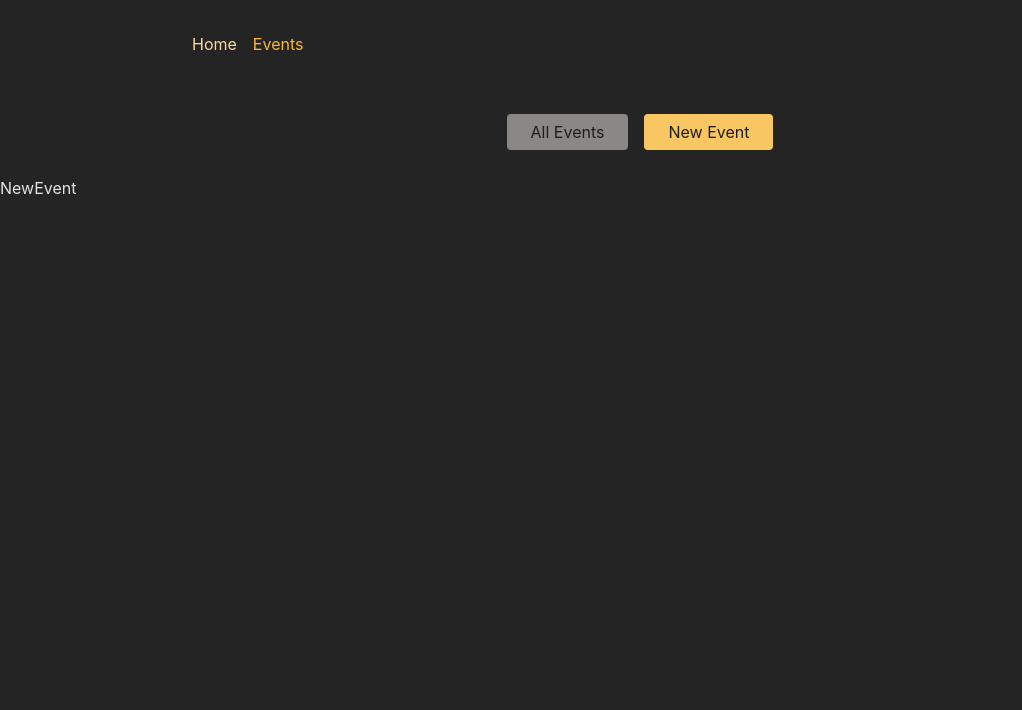
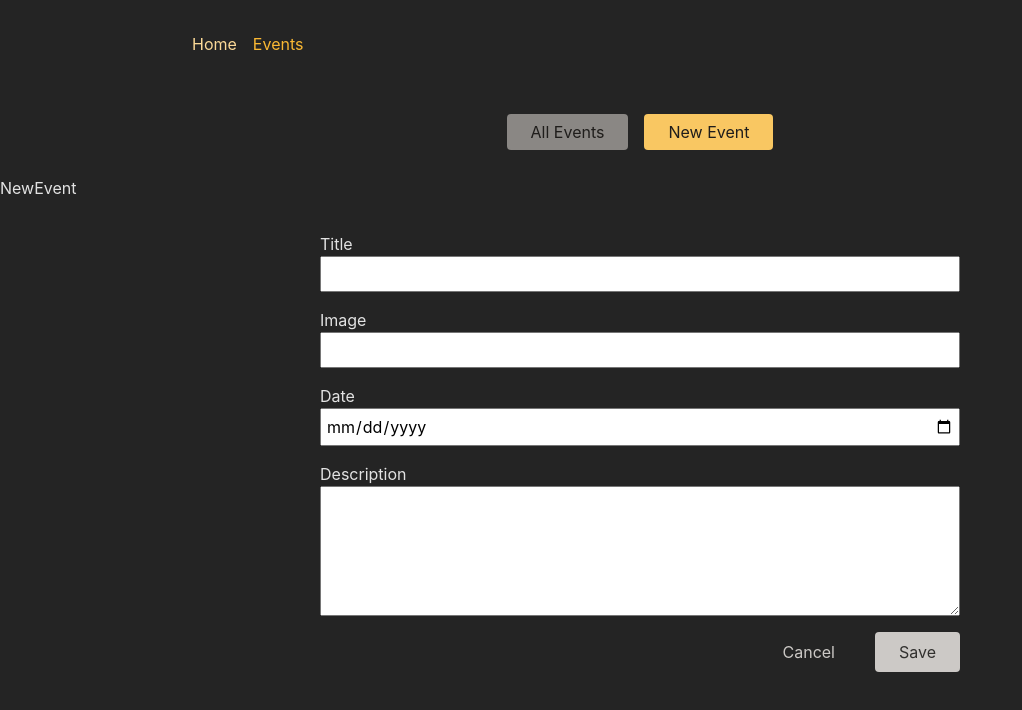
Before and after one commit to vishalphp/eventsrouting64, a React (Create React App) app: page /events/new in a window 1280 px wide. Shown: the top 710 px of the page, without its empty margins (0-1022 px from the left). Built offline with nearby package versions, Linux system fonts and the light colour scheme.

Commit message:
data submit of form

```diff
--- a/src/App.js
+++ b/src/App.js
@@ -24,7 +24,7 @@
 // BONUS: Add another (nested) layout route that adds the <EventNavigation> component above all /events... page components
 import Event, { loader as EventLoader} from './pages/Event';
 import EventDetails, { loader as eventDetailsLoader } from './pages/EventDetails';
-import NewEvent from './pages/NewEvent';
+import NewEvent, {actions as newEventAction} from './pages/NewEvent';
 import EditEvent from './pages/EditEvent';
 import Root from './pages/Root';
 import EventsRoot from './pages/EventsRoot';
@@ -51,7 +51,7 @@
          {path: 'edit', element: <EditEvent />, }
         ]
        },
-         {path: 'new', element: <NewEvent />},
+         {path: 'new', element: <NewEvent />, action: newEventAction},
        ]
       },
 
--- a/src/components/EventForm.js
+++ b/src/components/EventForm.js
@@ -1,4 +1,4 @@
-import { useNavigate } from 'react-router-dom';
+import { useNavigate, Form } from 'react-router-dom';
 
 import classes from './EventForm.module.css';
 
@@ -9,22 +9,22 @@
   }
 
   return (
-    <form className={classes.form}>
+    <Form method='post' className={classes.form}>
       <p>
         <label htmlFor="title">Title</label>
-        <input id="title" type="text" name="title" required defaultValue={event.title}/>
+        <input id="title" type="text" name="title" required defaultValue={event.title ? event.title : ''}/>
       </p>
       <p>
         <label htmlFor="image">Image</label>
-        <input id="image" type="url" name="image" required defaultValue={event.image}/>
+        <input id="image" type="url" name="image" required defaultValue={event.image ? event.image : ''}/>
       </p>
       <p>
         <label htmlFor="date">Date</label>
-        <input id="date" type="date" name="date" required defaultValue={event.date} />
+        <input id="date" type="date" name="date" required defaultValue={event.date ? event.date : ''} />
       </p>
       <p>
         <label htmlFor="description">Description</label>
-        <textarea id="description" name="description" rows="5" required  defaultValue={event.description}/>
+        <textarea id="description" name="description" rows="5" required  defaultValue={event.description ? event.description : ''}/>
       </p>
       <div className={classes.actions}>
         <button type="button" onClick={cancelHandler}>
@@ -32,7 +32,7 @@
         </button>
         <button>Save</button>
       </div>
-    </form>
+    </Form>
   );
 }
 
--- a/src/pages/NewEvent.js
+++ b/src/pages/NewEvent.js
@@ -1,7 +1,45 @@
 import React from 'react'
+import EventForm from '../components/EventForm'
+import { redirect } from 'react-router-dom'
+
 
 export default function NewEvent() {
+
+
+
   return (
+    <>
     <div>NewEvent</div>
+    <EventForm event=""/>
+    </>
   )
 }
+
+export async function actions({request, params}){
+
+  const data = await request.formData();
+
+  const eventData = {
+    title: data.get('title'),
+    image: data.get('image'),
+    date: data.get('date'),
+    description: data.get('description')
+  }
+
+  const response = await fetch('http://localhost:8080/events',{
+    method: 'POST',
+    body: JSON.stringify(eventData),
+    headers: {
+      'Content-Type':'application/json'
+    }
+  });
+  if (!response.ok) {
+    // eslint-disable-next-line no-throw-literal
+    const msgIn = { message: 'something went wrong ...' };
+    throw new Response( JSON.stringify(msgIn) ,{status: 500});
+    //..
+  }
+
+  return redirect('/events');
+
+}
```
